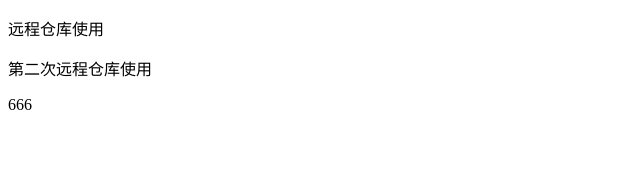
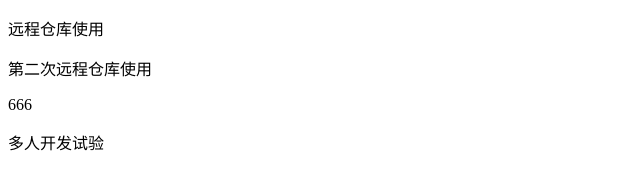
Before and after one commit to edrics/gitStudy, a plain HTML site: page index.html in a window 1280 px wide. Shown: the whole page, without its empty margins (0-640 px from the left). Drawn offline with Linux system fonts and the light colour scheme.

Commit message:
多人操作

```diff
--- a/index.html
+++ b/index.html
@@ -12,5 +12,7 @@
     </p>
     <p>第二次远程仓库使用</p>
     <p>666</p>
+
+    <p>多人开发试验</p>
 </body>
 </html>
```
